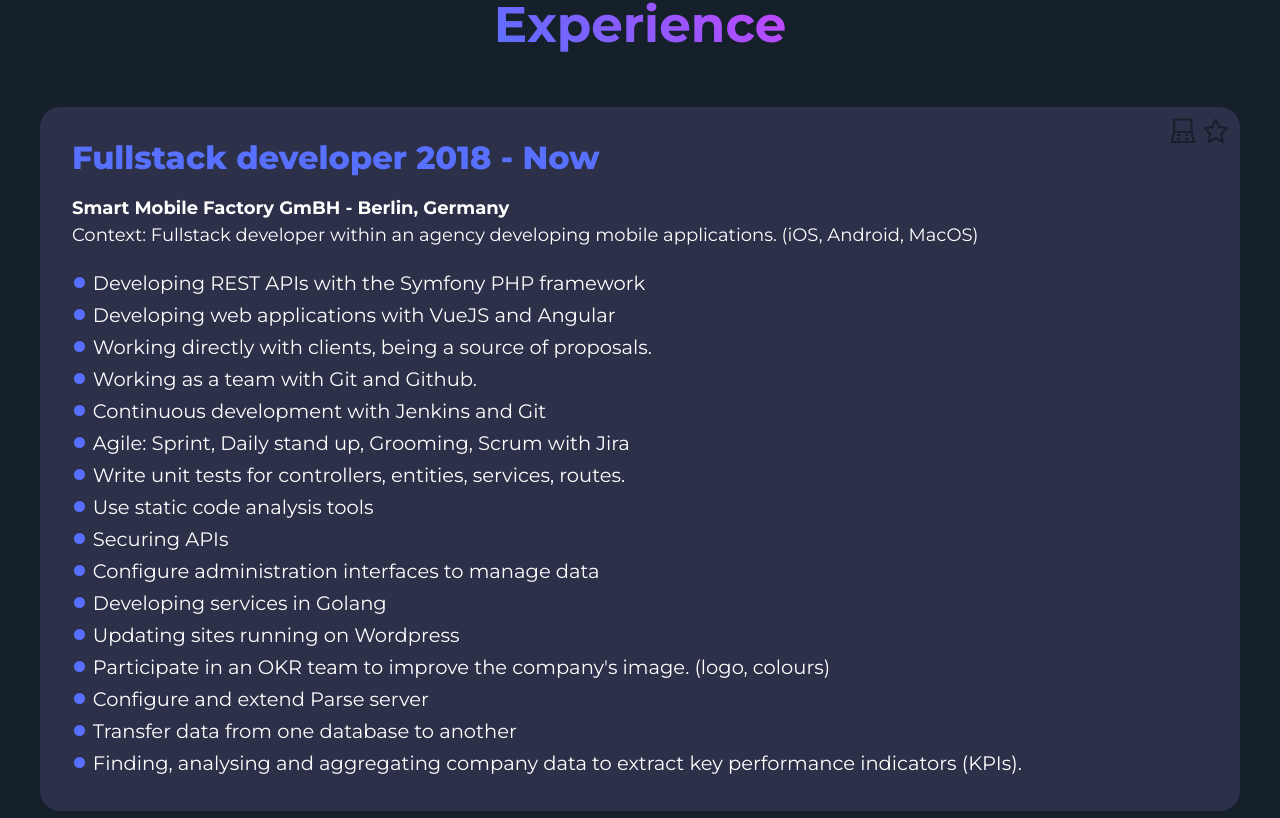
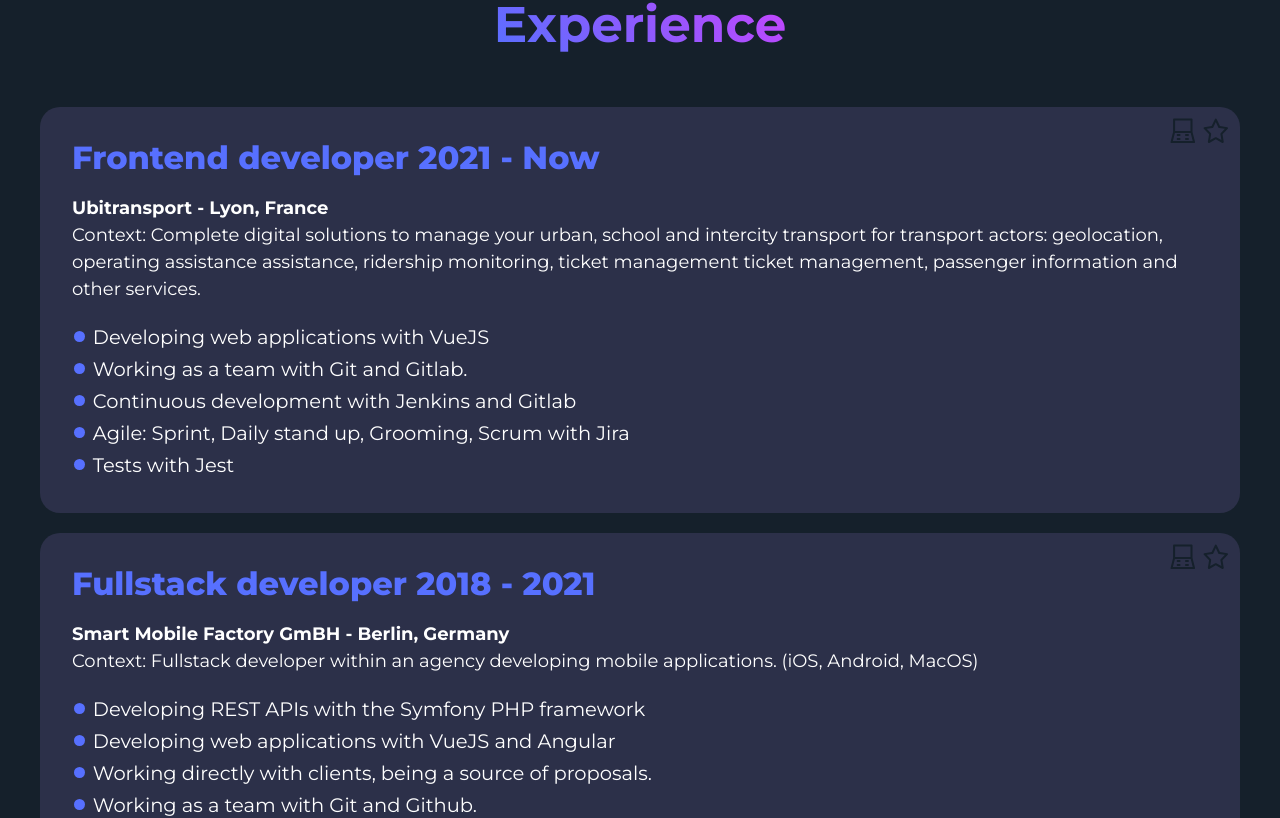
Before and after one commit to LeoPenaguin/resume, a Vue app: page / in a window 1280 px wide. Shown: the part 1625-2443 px from the top of the page. Built offline with nearby package versions, Linux system fonts and the light colour scheme.

Commit message:
2021 content update

```diff
--- a/babel.config.js
+++ b/babel.config.js
@@ -1,5 +1,3 @@
 module.exports = {
-  presets: [
-    '@vue/cli-plugin-babel/preset'
-  ]
+    presets: ['@vue/cli-plugin-babel/preset'],
 }
--- a/package.json
+++ b/package.json
@@ -9,7 +9,9 @@
   },
   "dependencies": {
     "axios": "^0.19.2",
+    "chokidar": "^3.5.1",
     "core-js": "^3.6.5",
+    "node-sass": "^4.14.1",
     "vue": "^2.6.12"
   },
   "devDependencies": {
@@ -22,7 +24,6 @@
     "eslint-plugin-prettier": "^3.3.1",
     "eslint-plugin-prettier-vue": "^2.1.1",
     "eslint-plugin-vue": "^7.7.0",
-    "node-sass": "^4.14.1",
     "prettier": "2.2.1",
     "sass-loader": "^8.0.2",
     "vue-template-compiler": "^2.6.12"
--- a/src/components/Sections/ExperienceProfessionnelle.vue
+++ b/src/components/Sections/ExperienceProfessionnelle.vue
@@ -7,7 +7,32 @@
                     <WorkIcon />
                     <StarIcon />
                 </div>
-                <h2>Fullstack developer 2018 - Now</h2>
+                <h2>Frontend developer 2021 - Now</h2>
+                <p>
+                    <b>Ubitransport - Lyon, France</b><br />
+                    Context: Complete digital solutions to manage your urban,
+                    school and intercity transport for transport actors:
+                    geolocation, operating assistance assistance, ridership
+                    monitoring, ticket management ticket management, passenger
+                    information and other services.
+                </p>
+                <ul>
+                    <li>Developing web applications with VueJS</li>
+                    <li>Working as a team with Git and Gitlab.</li>
+                    <li>Continuous development with Jenkins and Gitlab</li>
+                    <li>
+                        Agile: Sprint, Daily stand up, Grooming, Scrum with Jira
+                    </li>
+                    <li>Tests with Jest</li>
+                </ul>
+            </div>
+
+            <div class="exp-item-large">
+                <div class="icon-box">
+                    <WorkIcon />
+                    <StarIcon />
+                </div>
+                <h2>Fullstack developer 2018 - 2021</h2>
                 <p>
                     <b>Smart Mobile Factory GmBH - Berlin, Germany</b><br />
                     Context: Fullstack developer within an agency developing
```
Also changed, not shown: 1 other file (tests, documents, lock files or other folders).
